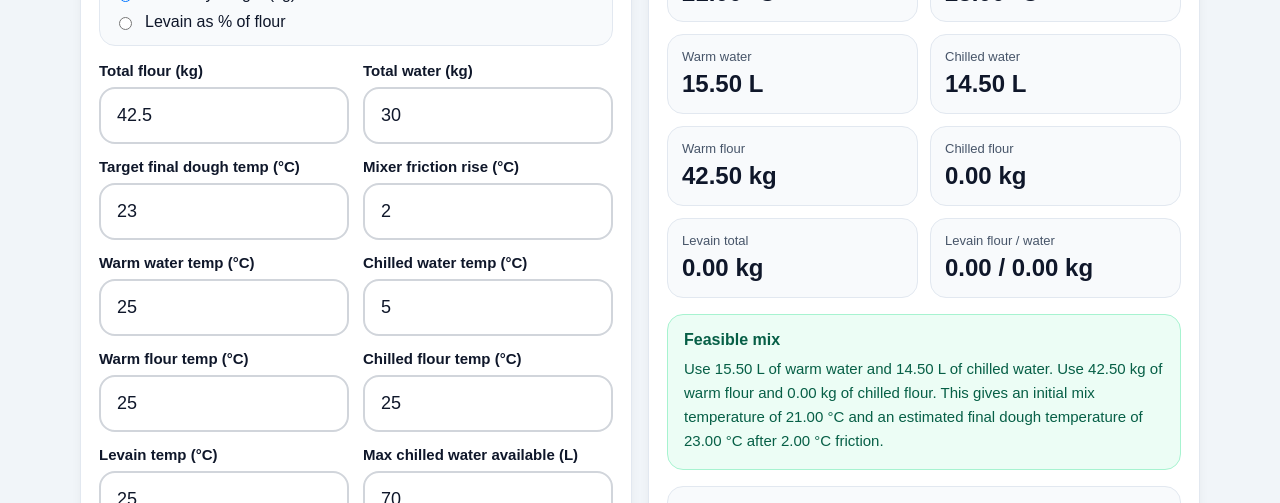
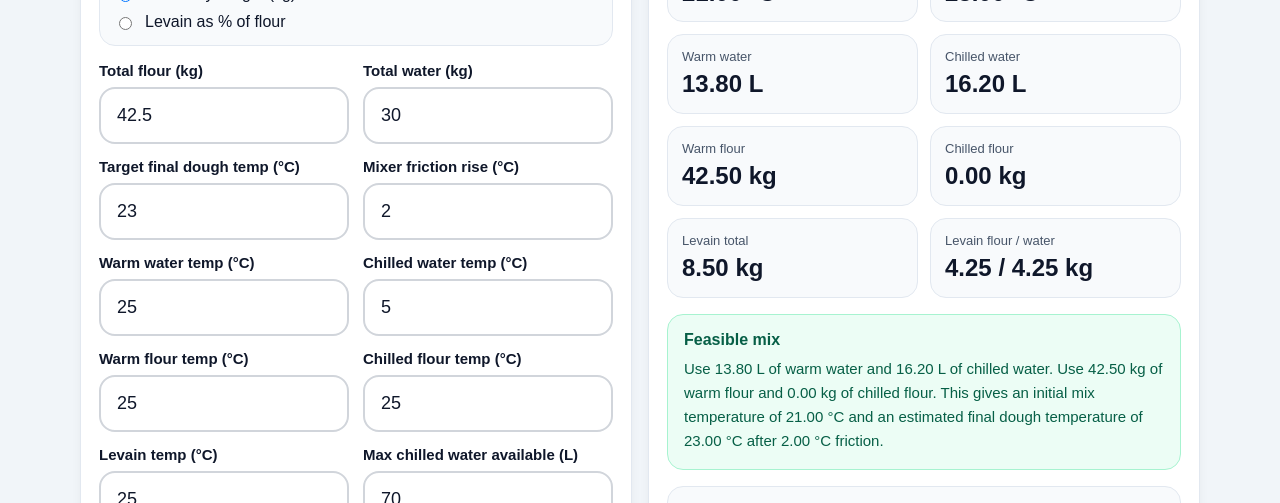
Before and after one commit to adampcross/dough-temp-app, a React (Vite) app: page / in a window 1280 px wide. Shown: the part 218-721 px from the top of the page. Built offline with nearby package versions, Linux system fonts and the light colour scheme.

Commit message:
Fix logic, add warnings, set levain default

```diff
--- a/src/App.jsx
+++ b/src/App.jsx
@@ -13,7 +13,7 @@ export default function DoughTempCalculator() {
     maxChilledWaterL: '70',
     maxChilledFlourKg: '0',
     levainInputMode: 'weight',
-    levainWeightKg: '0',
+    levainWeightKg: '8.5',
     levainPercentOfFlour: '20',
     levainTemp: '25',
   });
@@ -61,6 +61,7 @@ export default function DoughTempCalculator() {
     const targetPreFrictionTemp = targetFinalTemp - frictionRise;
     const maxUsableChilledWater = Math.min(waterKg, Math.max(0, maxChilledWaterL));
     const maxUsableChilledFlour = Math.min(flourKg, Math.max(0, maxChilledFlourKg));
+    const tolerance = 1e-9;
 
     const warmestAchievableInitialTemp =
       (flourKg * warmFlourTemp + waterKg * warmWaterTemp + levainHeat) / totalMass;
@@ -94,7 +95,6 @@ export default function DoughTempCalculator() {
     let warmFlourUsed = flourKg;
 
     const targetHeat = targetPreFrictionTemp * totalMass;
-    const tolerance = 1e-9;
 
     if (targetPreFrictionTemp > warmestAchievableInitialTemp + tolerance) {
       feasible = false;
@@ -107,18 +107,15 @@ export default function DoughTempCalculator() {
       message =
         'Target not achievable because it is below the coldest dough temperature possible with the available chilled ingredients.';
     } else {
-      // Target is achievable somewhere between warmest and coldest.
-      // Operational preference:
+      // Preference:
       // 1) use warm flour only
       // 2) use minimum chilled water needed
-      // 3) only use chilled flour if all usable chilled water is already fully used and more cooling is still needed
+      // 3) only use chilled flour if all usable chilled water is already fully used
 
       if (targetPreFrictionTemp >= waterOnlyColdestInitialTemp - tolerance) {
-        // Water-only solution
         const waterSpread = chilledWaterTemp - warmWaterTemp;
 
         if (Math.abs(waterSpread) < tolerance) {
-          // Water split cannot change dough temp
           chilledWaterUsed = 0;
           warmWaterUsed = waterKg;
         } else {
@@ -138,12 +135,14 @@ export default function DoughTempCalculator() {
             feasibilityType = 'calculation_error';
             message = 'A valid chilled water split could not be calculated from the inputs.';
           } else {
-            chilledWaterUsed = Math.max(0, Math.min(maxUsableChilledWater, requiredChilledWater));
+            chilledWaterUsed = Math.max(
+              0,
+              Math.min(maxUsableChilledWater, requiredChilledWater)
+            );
             warmWaterUsed = waterKg - chilledWaterUsed;
           }
         }
       } else {
-        // Need all usable chilled water, then use chilled flour for the rest
         chilledWaterUsed = maxUsableChilledWater;
         warmWaterUsed = waterKg - chilledWaterUsed;
 
@@ -171,15 +170,17 @@ export default function DoughTempCalculator() {
             feasibilityType = 'calculation_error';
             message = 'A valid chilled flour split could not be calculated from the inputs.';
           } else {
-            chilledFlourUsed = Math.max(0, Math.min(maxUsableChilledFlour, requiredChilledFlour));
+            chilledFlourUsed = Math.max(
+              0,
+              Math.min(maxUsableChilledFlour, requiredChilledFlour)
+            );
             warmFlourUsed = flourKg - chilledFlourUsed;
           }
         }
       }
     }
 
-    const actualInitialTemp =
-      feasible
+    const actualInitialTemp = feasible
       ? (
           warmFlourUsed * warmFlourTemp +
           chilledFlourUsed * chilledFlourTemp +
@@ -195,7 +196,6 @@ export default function DoughTempCalculator() {
     let maxWarmFlourTempForTarget = null;
     let flourCoolingNeeded = null;
 
-    // Only really meaningful for "too cold" situations where all usable chilled water is already assumed fully used
     if (!feasible && feasibilityType === 'too_cold') {
       const nonChilledFlourKg = flourKg - maxUsableChilledFlour;
 
@@ -219,8 +219,8 @@ export default function DoughTempCalculator() {
 
     let warnings = [];
 
-if (levainWeightKg <= 0.0001) {
-  warnings.push('Levain is set to 0. Confirm this is intentional.');
+    if (levainWeightKg < 0.5) {
+      warnings.push('Levain is very low or zero. Confirm this is intentional.');
     }
 
     if (waterKg <= 0.0001) {
@@ -228,13 +228,14 @@ if (waterKg <= 0.0001) {
     }
 
     if (
-  warmWaterTemp === chilledWaterTemp &&
-  warmFlourTemp === chilledFlourTemp
+      Math.abs(warmWaterTemp - chilledWaterTemp) < 0.0001 &&
+      Math.abs(warmFlourTemp - chilledFlourTemp) < 0.0001
     ) {
       warnings.push(
-    'No temperature difference between warm and chilled ingredients. You have no control over dough temperature.'
+        'No temperature difference exists between warm and chilled ingredients. You have no cooling control.'
       );
     }
+
     return {
       feasible,
       feasibilityType,
@@ -256,9 +257,6 @@ if (
       levainWaterKg,
       maxWarmFlourTempForTarget,
       flourCoolingNeeded,
-      debug: {
-        waterOnlyColdestInitialTemp,
-      },
     };
   }, [form]);
 
@@ -442,9 +440,13 @@ if (
         }
 
         .notice-text {
-          margin: 0;
+          margin: 0 0 8px 0;
           font-size: 15px;
           line-height: 1.6;
+        }
+
+        .notice-text:last-child {
+          margin-bottom: 0;
         }
 
         .method-box {
@@ -639,6 +641,15 @@ if (
                   )}
                 </div>
 
+                {result.warnings && result.warnings.length > 0 && (
+                  <div className="notice warning">
+                    <div className="notice-title">Check inputs</div>
+                    {result.warnings.map((w, i) => (
+                      <p key={i} className="notice-text">⚠️ {w}</p>
+                    ))}
+                  </div>
+                )}
+
                 <div className={`notice ${result.feasible ? 'success' : 'warning'}`}>
                   <div className="notice-title">
                     {result.feasible ? 'Feasible mix' : 'Constraint issue'}
```
Lines whose indentation alone changed are shown as unchanged.
